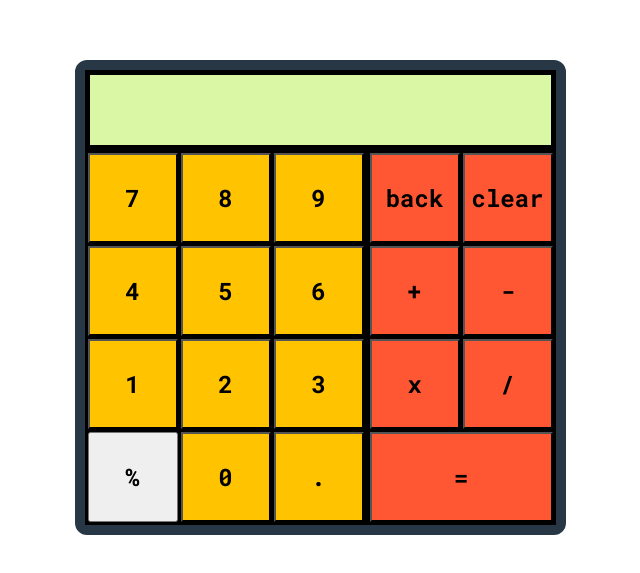
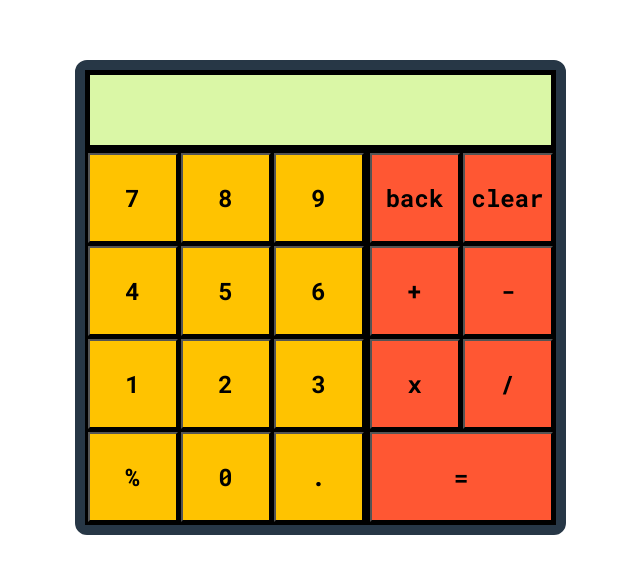
Before and after one commit to BenZ9413/Calculator, a plain HTML site: page index.html in a window 1280 px wide. Shown: the part 103-676 px from the top of the page, without its empty margins (320-960 px from the left). Drawn offline with Linux system fonts and the light colour scheme.

Commit message:
style percent button

```diff
--- a/css/css.css
+++ b/css/css.css
@@ -76,7 +76,8 @@ button {
     background-color:  #FF5733;
 }
 
-.number {
+.number,
+.percent {
     background-color:   #FFC300 ;
 }
 
```
